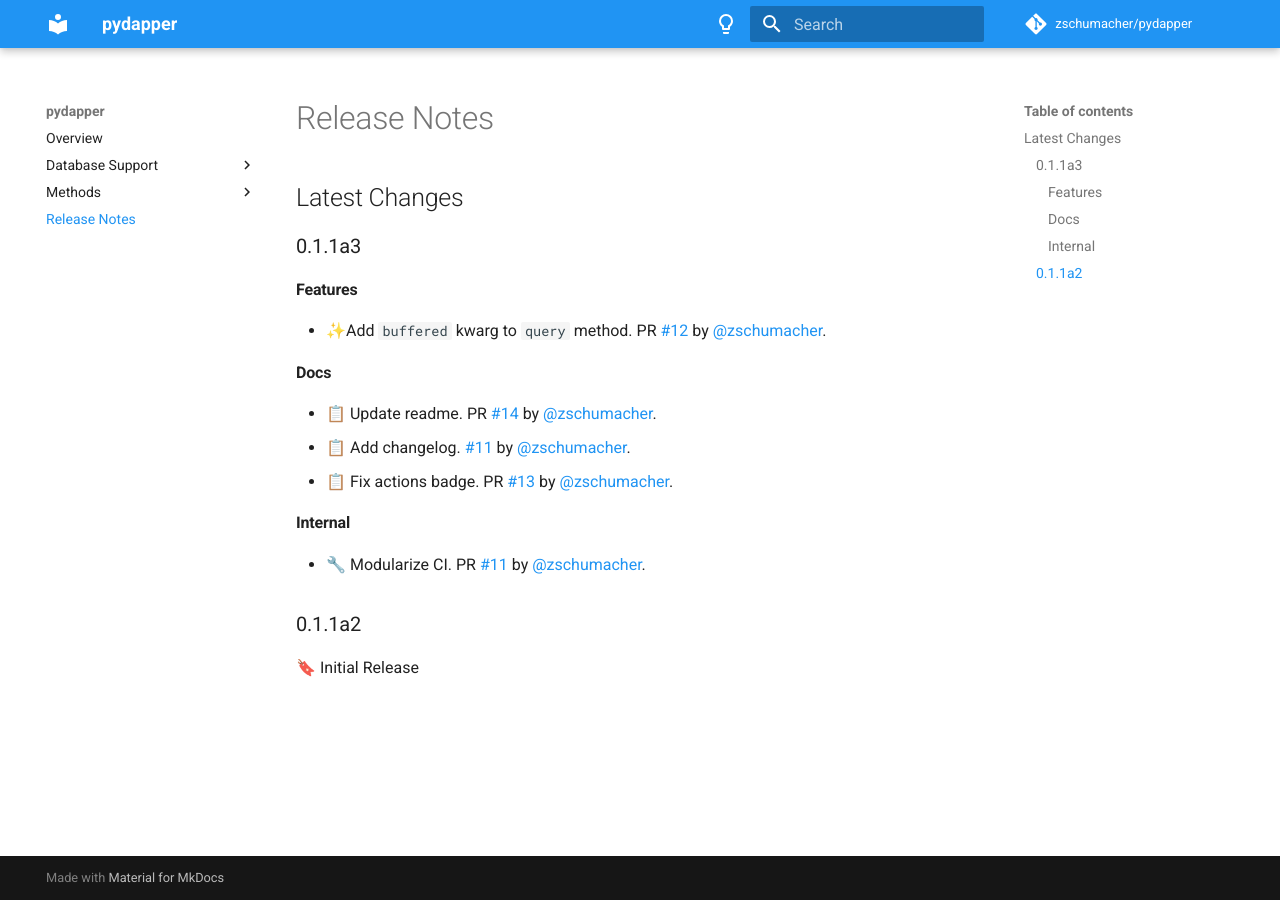
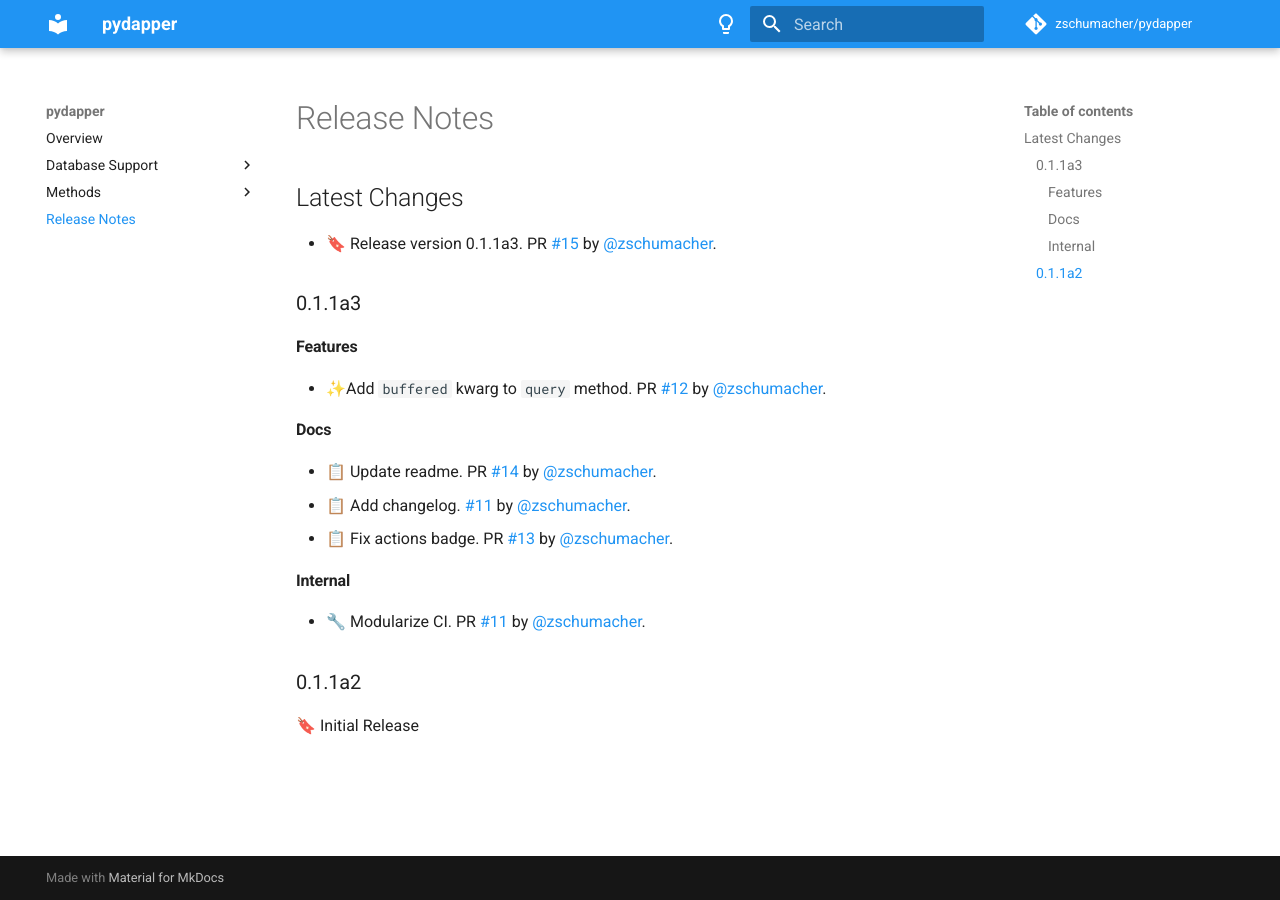
Before and after one commit to zschumacher/pydapper, an MkDocs documentation site: the page built from docs/release_notes.md, in a window 1280 px wide. Built offline with MkDocs 1.6.1 and Material for MkDocs 9.7.7, drawn with Linux system fonts in a browser that asks for light colours; comment, search, counter and statistics services are not loaded.

Commit message:
📝 Update release notes

```diff
--- a/docs/release_notes.md
+++ b/docs/release_notes.md
@@ -1,6 +1,7 @@
 
 ## Latest Changes
 
+* 🔖 Release version 0.1.1a3. PR [#15](https://github.com/zschumacher/pydapper/pull/15) by [@zschumacher](https://github.com/zschumacher).
 ### 0.1.1a3
 #### Features
 * ✨Add `buffered` kwarg to `query` method. PR [#12](https://github.com/zschumacher/pydapper/pull/12) by [@zschumacher](https://github.com/zschumacher).
```
